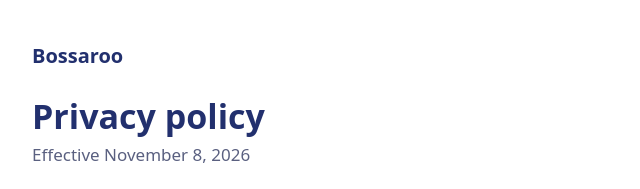
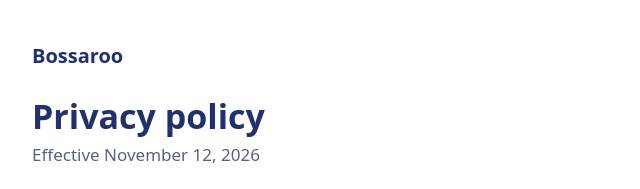
Before and after one commit to james52lawson/bossaroo-site, a plain HTML site: page privacy/index.html in a window 1280 px wide. Shown: the top 189 px of the page, 284-924 px from the left. Drawn offline with Linux system fonts and the light colour scheme.

Commit message:
Privacy policy: v0.4's effective date is November 12, the day it's published (spec #315)
Co-Authored-By: Claude Fable 5.2 <noreply@anthropic.com>

```diff
--- a/privacy/index.html
+++ b/privacy/index.html
@@ -29,7 +29,7 @@
 <main>
   <a class="brand" href="/">Bossaroo</a>
   <h1>Privacy policy</h1>
-  <p class="date">Effective November 8, 2026</p>
+  <p class="date">Effective November 12, 2026</p>
 
   <ul class="short">
     <li>You can use Bossaroo without giving us your name or your email.</li>
```
